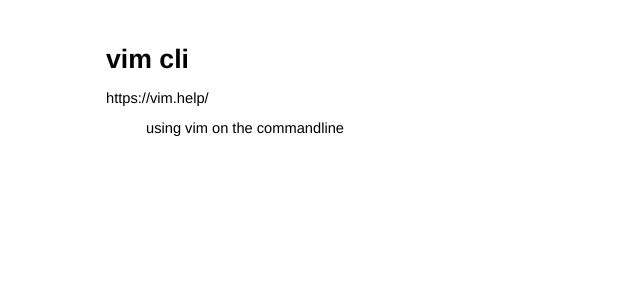
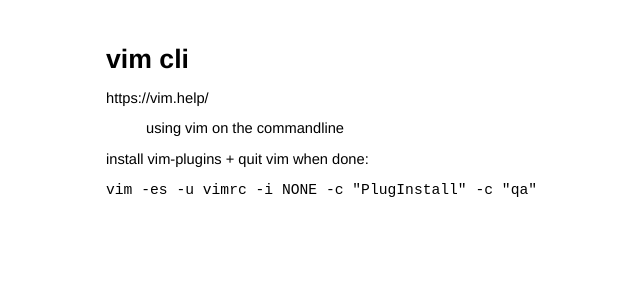
Before and after one commit to tg-z/til, a Jekyll site: the page built from vim/vim-cli.md, in a window 1280 px wide. Shown: the top 300 px of the page, without its empty margins (134-774 px from the left). Built offline with Jekyll 4.4.1, drawn with Linux system fonts in a browser that asks for light colours; our own code applies the rules of GitHub Pages for plain Markdown files.

Commit message:
Auto commit + push. Tue Dec 22 21:30:07 PST 2020

````diff
--- a/vim/vim-cli.md
+++ b/vim/vim-cli.md
@@ -2,3 +2,8 @@
 https://vim.help/
 
 > using vim on the commandline
+
+install vim-plugins + quit vim when done:
+```sh
+vim -es -u vimrc -i NONE -c "PlugInstall" -c "qa"
+```
````
